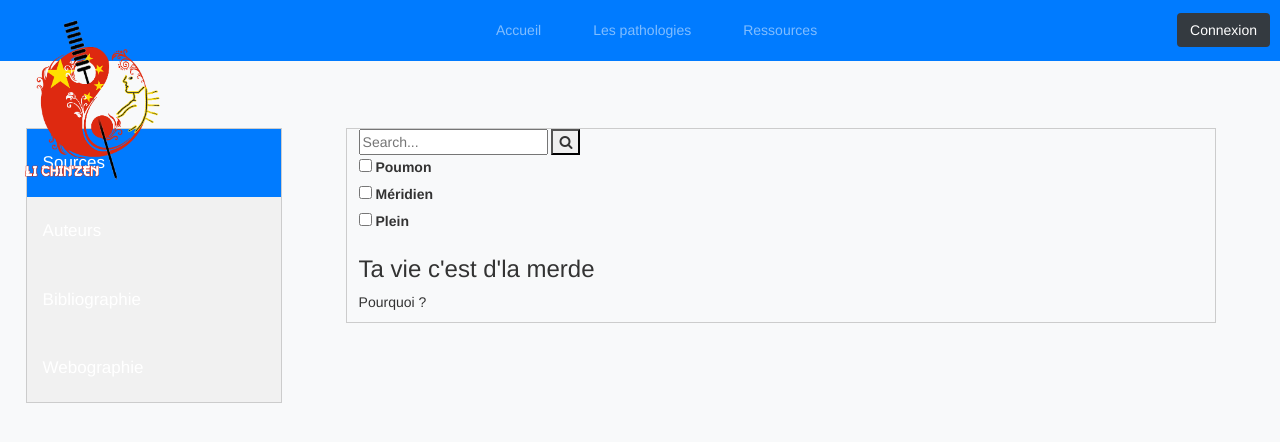
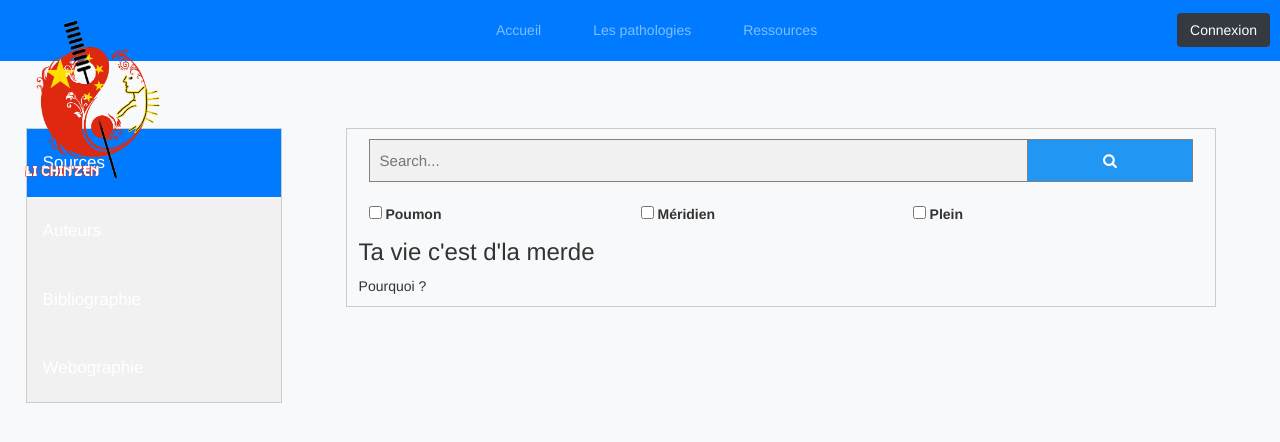
Before and after one commit to SanchisFloriane/AAA_CPE, a PHP site: template View/pathologies.html in a window 1280 px wide. Shown: the top 442 px of the page. Run offline with PHP 8.4, Linux system fonts and the light colour scheme; the template is opened without the code that fills it, so the values that code supplies are empty; some libraries are stand-ins or nearby versions.

Commit message:
Add files via upload

```diff
--- a/css/style.css
+++ b/css/style.css
@@ -84,3 +84,36 @@ img{
   margin-right: 5%;
   border: 1px solid #ccc;
 }
+
+form.searchForm {
+  margin: 1rem;
+
+}
+
+form.searchForm input[type=text]{
+  padding: 1rem;
+  font-size: 1.5rem;
+  border: 1px solid grey;
+  float: left;
+  width: 80%;
+  background: #f1f1f1;
+  margin-bottom: 2rem;
+}
+form.searchForm button {
+  float: right;
+  width: 20%;
+  padding: 1rem;
+  background: #2196F3;
+  color: white;
+  font-size: 1.5rem;
+  border: 1px solid grey;
+  border-left: none; /* Prevent double borders */
+  cursor: pointer;
+  margin-bottom: 2rem;
+}
+
+form.searchForm div.parameter {
+  width: 33%;
+  float:left;
+  margin-bottom: 1rem;
+}
```
